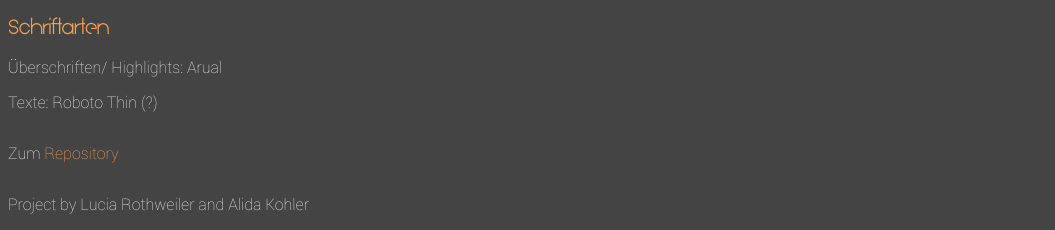
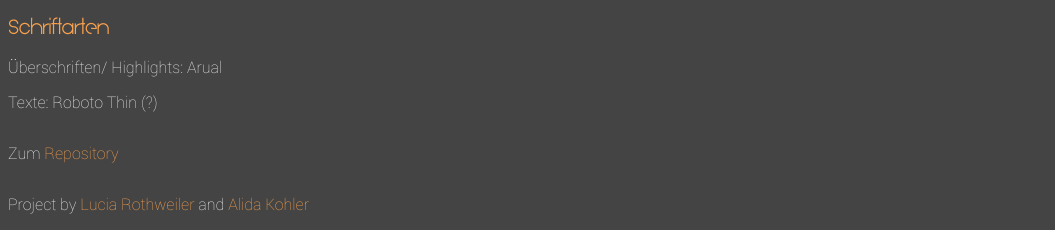
Before and after one commit to KohlerAl/Lucida, a plain HTML site: page index.html in a window 1280 px wide. Shown: the part 1246-1476 px from the top of the page, without its empty margins (0-1055 px from the left). Drawn offline with Linux system fonts and the light colour scheme; files whose address does not match are found by name.

Commit message:
Update index.html

```diff
--- a/index.html
+++ b/index.html
@@ -80,7 +80,7 @@
 
     <footer>
         <p class="info"> Zum </p> <a href="https://github.com/KohlerAl/Lucida">Repository</a>
-        <p>Project by Lucia Rothweiler and Alida Kohler</p>
+        <p>Project by <a href="https://github.com/LuciaRot">Lucia Rothweiler</a> and <a href="https://github.com/KohlerAl">Alida Kohler</a></p>
     </footer>
 </body>
 
```
